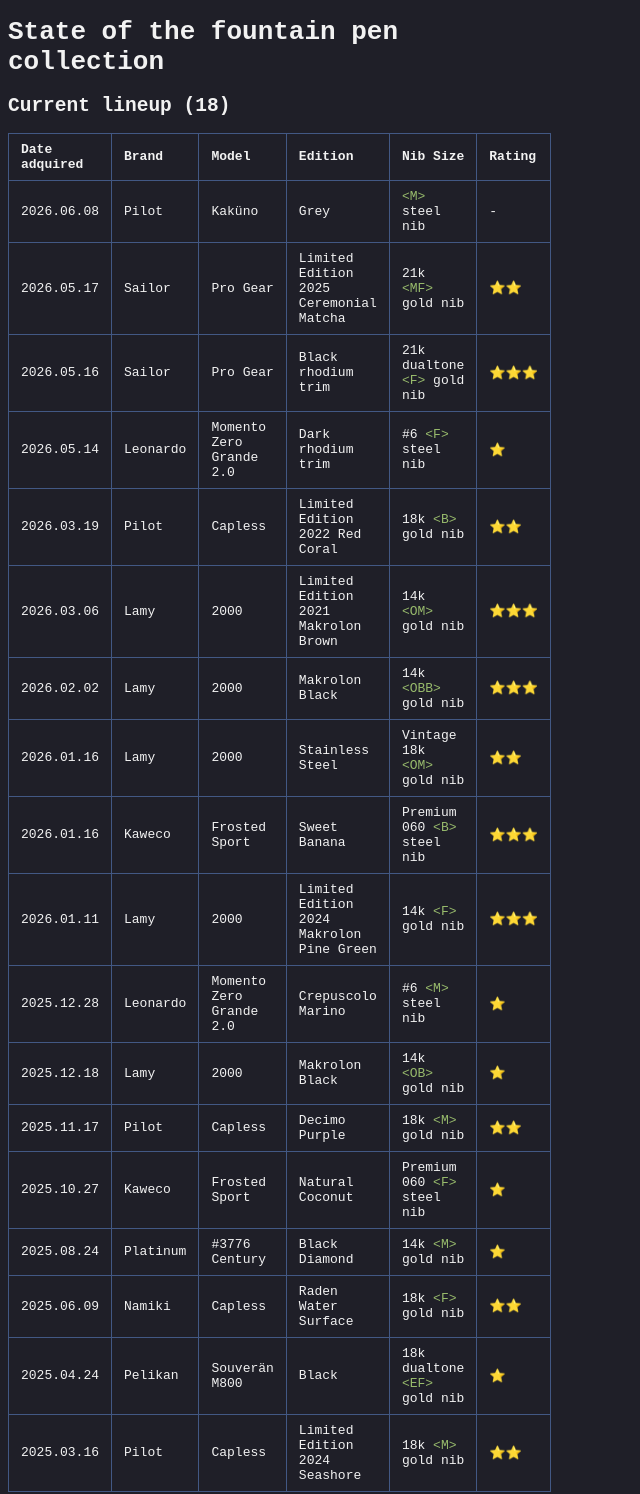
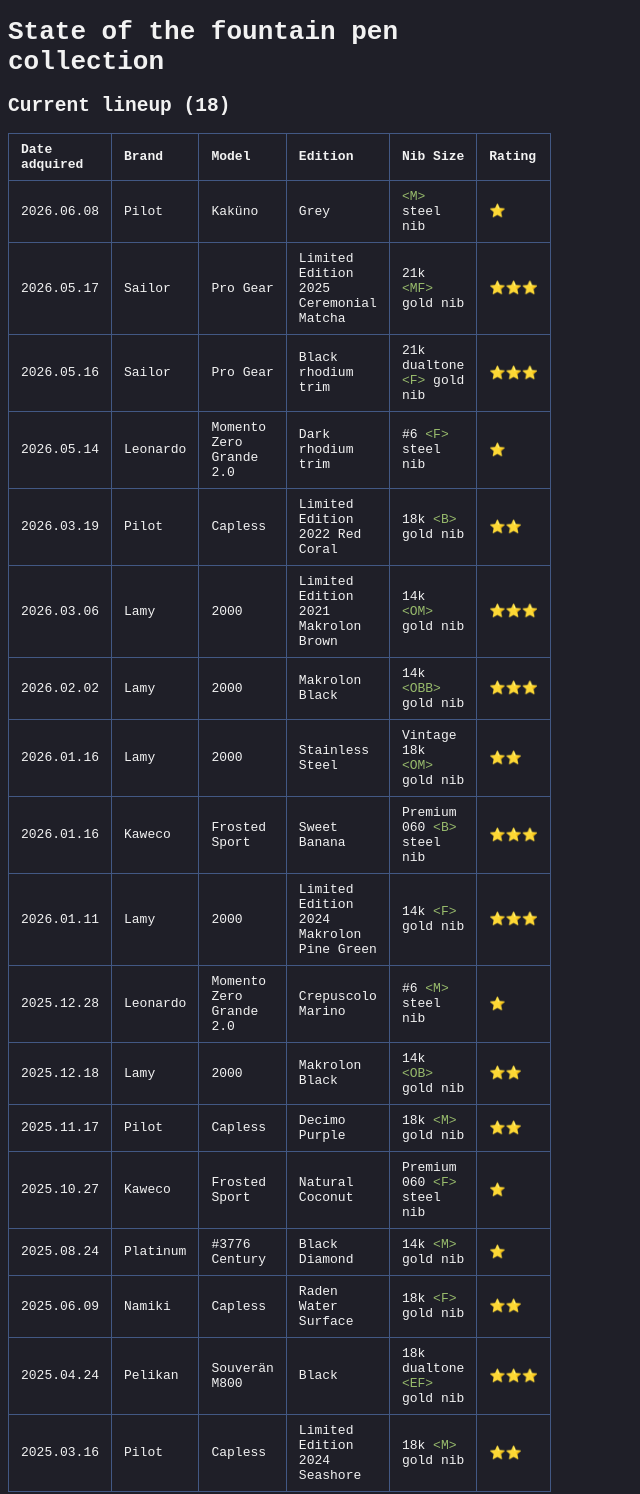
Before and after one commit to s-estay/s-estay.github.io, a Jekyll site: the page built from _posts/2025-12-11-fp-collection.md, in a window 1280 px wide. Shown: the top 1494 px of the page, without its empty margins (0-640 px from the left). Built offline with Jekyll 4.4.1, drawn with Linux system fonts in a browser that asks for light colours.

```diff
--- a/_posts/2025-12-11-fp-collection.md
+++ b/_posts/2025-12-11-fp-collection.md
@@ -10,8 +10,8 @@ tags: [fountain pens]
 
 | Date adquired | Brand | Model | Edition | Nib Size | Rating |
 | --- | --- | --- | --- | --- | --- |
-| 2026.06.08 | Pilot | Kaküno | Grey | `<M>` steel nib | - |
-| 2026.05.17 | Sailor | Pro Gear | Limited Edition 2025 Ceremonial Matcha | 21k `<MF>` gold nib | ⭐️⭐️ |
+| 2026.06.08 | Pilot | Kaküno | Grey | `<M>` steel nib | ⭐️ |
+| 2026.05.17 | Sailor | Pro Gear | Limited Edition 2025 Ceremonial Matcha | 21k `<MF>` gold nib | ⭐️⭐️⭐️ |
 | 2026.05.16 | Sailor | Pro Gear | Black rhodium trim | 21k dualtone `<F>` gold nib | ⭐️⭐️⭐️ |
 | 2026.05.14 | Leonardo | Momento Zero Grande 2.0 | Dark rhodium trim | #6 `<F>` steel nib | ⭐️ |
 | 2026.03.19 | Pilot | Capless | Limited Edition 2022 Red Coral | 18k `<B>` gold nib | ⭐️⭐️ |
@@ -21,12 +21,12 @@ tags: [fountain pens]
 | 2026.01.16 | Kaweco | Frosted Sport | Sweet Banana | Premium 060 `<B>` steel nib | ⭐️⭐️⭐️ |
 | 2026.01.11 | Lamy | 2000 | Limited Edition 2024 Makrolon Pine Green | 14k `<F>` gold nib | ⭐️⭐️⭐️ |
 | 2025.12.28 | Leonardo | Momento Zero Grande 2.0 | Crepuscolo Marino |  #6 `<M>` steel nib | ⭐️ |
-| 2025.12.18 | Lamy | 2000 | Makrolon Black | 14k `<OB>` gold nib | ⭐️ |
+| 2025.12.18 | Lamy | 2000 | Makrolon Black | 14k `<OB>` gold nib | ⭐️⭐️ |
 | 2025.11.17 | Pilot | Capless | Decimo Purple | 18k `<M>` gold nib | ⭐️⭐️ |
 | 2025.10.27 | Kaweco | Frosted Sport | Natural Coconut | Premium 060 `<F>` steel nib | ⭐️ |
 | 2025.08.24 | Platinum | #3776 Century | Black Diamond | 14k `<M>` gold nib | ⭐️ |
 | 2025.06.09 | Namiki | Capless | Raden Water Surface | 18k `<F>` gold nib | ⭐️⭐️ |
-| 2025.04.24 | Pelikan | Souverän M800 | Black | 18k dualtone `<EF>` gold nib | ⭐️ |
+| 2025.04.24 | Pelikan | Souverän M800 | Black | 18k dualtone `<EF>` gold nib | ⭐️⭐️⭐️ |
 | 2025.03.16 | Pilot | Capless | Limited Edition 2024 Seashore | 18k `<M>` gold nib | ⭐️⭐️ |
 
 ## Pens that I've let go (10)
```
